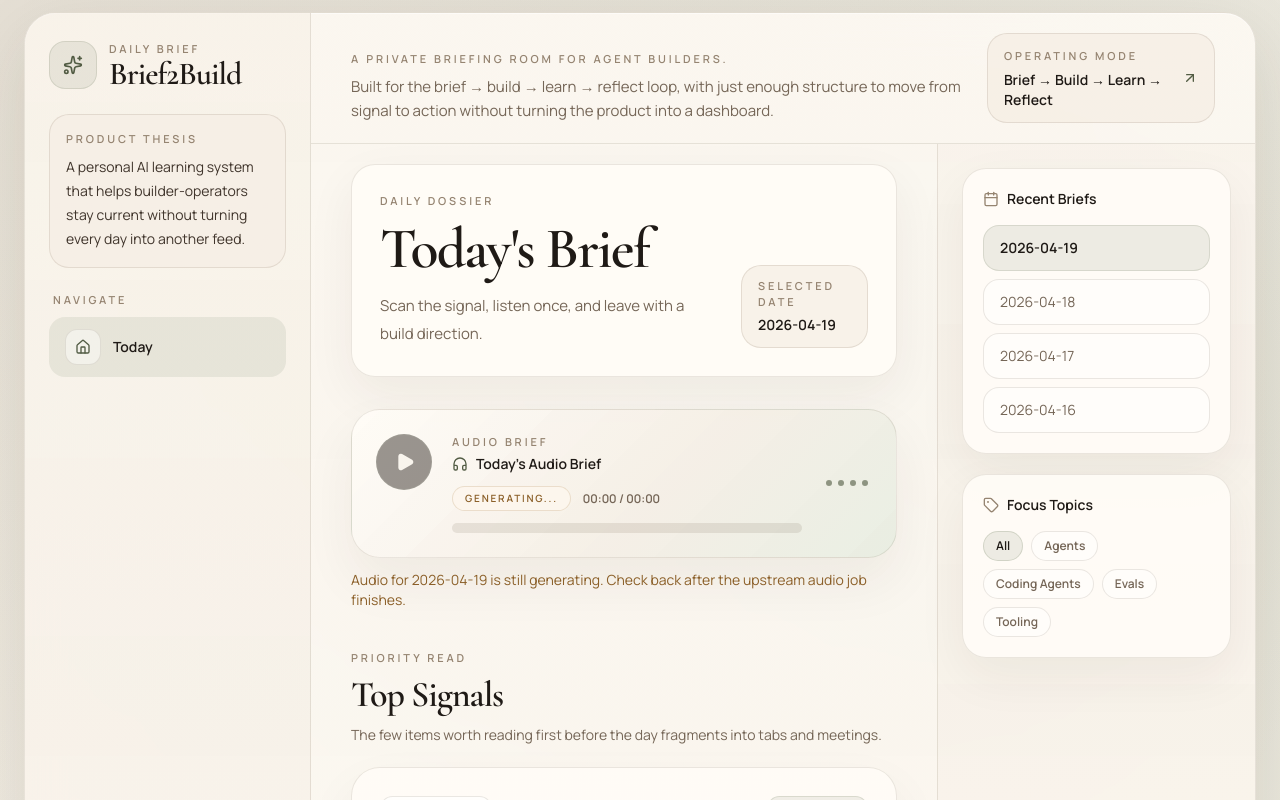
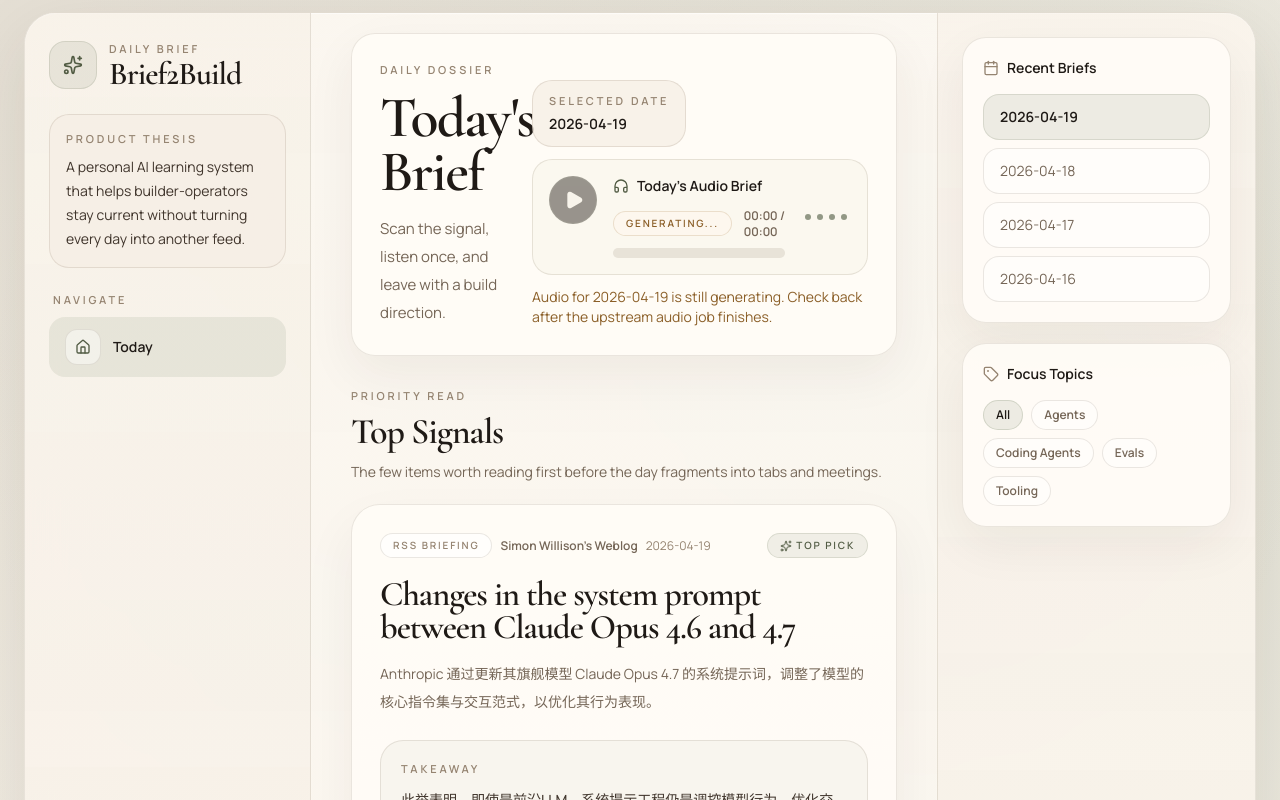
Before and after one commit to zhangyuwinnie/daily-brief, a React (Vite) app: page /today in a window 1280 px wide. Shown: the top 800 px of the page. Built offline with nearby package versions, Linux system fonts and the light colour scheme.

Commit message:
Simplify today brief header

```diff
--- a/src/components/audio/AudioPlayer.tsx
+++ b/src/components/audio/AudioPlayer.tsx
@@ -4,6 +4,7 @@ import type { DailyAudio } from "../../types/models";
 
 type AudioPlayerProps = {
   data: DailyAudio;
+  variant?: "standalone" | "compact";
 };
 
 function formatDuration(durationSec?: number) {
@@ -17,7 +18,7 @@ function formatDuration(durationSec?: number) {
   return `${String(minutes).padStart(2, "0")}:${String(seconds).padStart(2, "0")}`;
 }
 
-export function AudioPlayer({ data }: AudioPlayerProps) {
+export function AudioPlayer({ data, variant = "standalone" }: AudioPlayerProps) {
   const audioRef = useRef<HTMLAudioElement | null>(null);
   const [isPlaying, setIsPlaying] = useState(false);
   const [currentTimeSec, setCurrentTimeSec] = useState(0);
@@ -33,6 +34,7 @@ export function AudioPlayer({ data }: AudioPlayerProps) {
         : "Generating...";
   const effectiveDurationSec = loadedDurationSec > 0 ? loadedDurationSec : data.durationSec ?? 0;
   const progress = effectiveDurationSec > 0 ? Math.min((currentTimeSec / effectiveDurationSec) * 100, 100) : 0;
+  const isCompact = variant === "compact";
 
   useEffect(() => {
     setIsPlaying(false);
@@ -119,23 +121,30 @@ export function AudioPlayer({ data }: AudioPlayerProps) {
 
   return (
     <section
-      className="rounded-[1.8rem] border p-5 shadow-[0_24px_54px_rgba(53,37,20,0.06)] sm:p-6"
+      className={
+        isCompact
+          ? "rounded-[1.25rem] border p-4"
+          : "rounded-[1.8rem] border p-5 shadow-[0_24px_54px_rgba(53,37,20,0.06)] sm:p-6"
+      }
       style={{
         borderColor: "var(--border-soft)",
-        background:
-          "linear-gradient(135deg, rgba(255,252,247,0.92) 0%, rgba(244,238,229,0.95) 58%, rgba(232,238,226,0.96) 100%)"
+        background: isCompact
+          ? "rgba(250,245,236,0.72)"
+          : "linear-gradient(135deg, rgba(255,252,247,0.92) 0%, rgba(244,238,229,0.95) 58%, rgba(232,238,226,0.96) 100%)"
       }}
     >
       {data.status === "ready" && data.audioUrl ? (
         <audio ref={audioRef} preload="metadata" src={data.audioUrl} />
       ) : null}
 
-      <div className="flex flex-col gap-5 sm:flex-row sm:items-center">
+      <div className={`flex flex-col ${isCompact ? "gap-4" : "gap-5"} sm:flex-row sm:items-center`}>
         <button
           onClick={handleTogglePlayback}
           disabled={!isPlayable}
           aria-label={isPlaying ? "Pause audio brief" : "Play audio brief"}
-          className="flex h-14 w-14 flex-shrink-0 items-center justify-center self-start rounded-full border transition-all duration-300 hover:scale-[1.03] active:scale-95 disabled:cursor-not-allowed disabled:opacity-50 disabled:hover:scale-100"
+          className={`flex flex-shrink-0 items-center justify-center self-start rounded-full border transition-all duration-300 hover:scale-[1.03] active:scale-95 disabled:cursor-not-allowed disabled:opacity-50 disabled:hover:scale-100 ${
+            isCompact ? "h-12 w-12" : "h-14 w-14"
+          }`}
           style={{
             borderColor: "rgba(111,123,93,0.18)",
             background: "rgba(47, 41, 35, 0.96)",
@@ -146,9 +155,9 @@ export function AudioPlayer({ data }: AudioPlayerProps) {
         </button>
 
         <div className="min-w-0 flex-1">
-          <div className="mb-3 flex flex-wrap items-center justify-between gap-3">
+          <div className={`${isCompact ? "mb-2" : "mb-3"} flex flex-wrap items-center justify-between gap-3`}>
             <div className="min-w-0">
-              <p className="eyebrow mb-1">Audio brief</p>
+              {isCompact ? null : <p className="eyebrow mb-1">Audio brief</p>}
               <h3 className="flex items-center gap-2 text-sm font-semibold text-[color:var(--text-strong)]">
                 <Headphones className="h-4 w-4" style={{ color: "var(--accent-strong)" }} />
                 Today&apos;s Audio Brief
@@ -225,7 +234,7 @@ export function AudioPlayer({ data }: AudioPlayerProps) {
           </div>
         </div>
 
-        <div className="hidden items-end gap-1.5 px-1 sm:flex">
+        <div className={`${isCompact ? "hidden xl:flex" : "hidden sm:flex"} items-end gap-1.5 px-1`}>
           {[1, 2, 3, 4].map((bar) => (
             <div
               key={bar}
--- a/src/components/layout/AppShell.tsx
+++ b/src/components/layout/AppShell.tsx
@@ -1,4 +1,4 @@
-import { ArrowUpRight, Sparkles } from "lucide-react";
+import { Sparkles } from "lucide-react";
 import { RightRail } from "./RightRail";
 import { Sidebar } from "./Sidebar";
 import type { Insight } from "../../types/models";
@@ -30,10 +30,8 @@ export function AppShell({
         <Sidebar />
 
         <main className="flex min-w-0 flex-1 flex-col">
-          <header className="border-b px-4 py-5 sm:px-6 lg:px-10" style={{ borderColor: "var(--border-soft)" }}>
-            <div className="flex flex-col gap-5 lg:flex-row lg:items-end lg:justify-between">
-              <div className="space-y-3">
-                <div className="flex items-center gap-3 lg:hidden">
+          <header className="border-b px-4 py-4 sm:px-6 lg:hidden" style={{ borderColor: "var(--border-soft)" }}>
+            <div className="flex items-center gap-3">
               <div
                 className="flex h-11 w-11 items-center justify-center rounded-2xl border"
                 style={{
@@ -46,29 +44,6 @@ export function AppShell({
               <div>
                 <p className="eyebrow">Daily Brief</p>
                 <h1 className="display-title text-3xl font-semibold">Brief2Build</h1>
-                  </div>
-                </div>
-
-                <div className="space-y-2">
-                  <p className="eyebrow">A private briefing room for agent builders.</p>
-                  <div className="max-w-3xl">
-                    <p className="text-sm leading-6 text-[color:var(--text-muted)] sm:text-[15px]">
-                      Built for the brief → build → learn → reflect loop, with just enough structure
-                      to move from signal to action without turning the product into a dashboard.
-                    </p>
-                  </div>
-                </div>
-              </div>
-
-              <div
-                className="editorial-panel-muted flex items-center justify-between gap-4 px-4 py-3 text-sm"
-                style={{ color: "var(--text-muted)" }}
-              >
-                <div>
-                  <p className="eyebrow mb-1">Operating mode</p>
-                  <p className="font-semibold text-[color:var(--text-strong)]">Brief → Build → Learn → Reflect</p>
-                </div>
-                <ArrowUpRight className="h-4 w-4 flex-shrink-0" style={{ color: "var(--accent-strong)" }} />
               </div>
             </div>
           </header>
--- a/src/pages/TodayPage.tsx
+++ b/src/pages/TodayPage.tsx
@@ -291,8 +291,8 @@ export function TodayPage() {
         </section>
       ) : null}
 
-      <section className="editorial-panel mb-8 overflow-hidden p-6 sm:p-7">
-        <div className="flex flex-col gap-6 lg:flex-row lg:items-end lg:justify-between">
+      <section data-testid="today-brief-card" className="editorial-panel mb-8 overflow-hidden p-6 sm:p-7">
+        <div className="grid gap-6 lg:grid-cols-[minmax(0,1fr)_minmax(21rem,0.76fr)] lg:items-end">
           <div className="max-w-3xl">
             <p className="eyebrow mb-3">Daily dossier</p>
             <h2 className="display-title text-[2.8rem] font-semibold leading-[0.94] sm:text-[3.6rem]">
@@ -303,7 +303,8 @@ export function TodayPage() {
             </p>
           </div>
 
-          <div className="flex flex-col items-start gap-3 sm:flex-row sm:items-end">
+          <div className="space-y-3">
+            <div className="flex flex-wrap items-end justify-between gap-3">
               <div className="editorial-panel-muted px-4 py-3">
                 <p className="eyebrow mb-1">Selected date</p>
                 <p className="text-sm font-semibold text-[color:var(--text-strong)]">{pageData.date}</p>
@@ -321,13 +322,11 @@ export function TodayPage() {
                 </div>
               ) : null}
             </div>
-        </div>
-      </section>
 
-      <div className="mb-10">
+            <div data-testid="today-brief-audio">
               {pageData.audio ? (
                 <div>
-            <AudioPlayer data={pageData.audio} />
+                  <AudioPlayer data={pageData.audio} variant="compact" />
                   {audioStatusNotice ? (
                     <p
                       className={`mt-3 text-sm ${
@@ -340,18 +339,23 @@ export function TodayPage() {
                 </div>
               ) : (
                 <section
-            className="rounded-[1.6rem] border p-5 text-sm shadow-[0_14px_34px_rgba(53,37,20,0.05)]"
+                  className="rounded-[1.25rem] border p-4 text-sm"
                   style={{
                     borderColor: "rgba(156, 113, 48, 0.2)",
-              background: "rgba(253, 247, 238, 0.88)",
+                    background: "rgba(253, 247, 238, 0.72)",
                     color: "var(--text-base)"
                   }}
                 >
                   <h3 className="font-semibold text-[color:var(--text-strong)]">Audio brief unavailable</h3>
-            <p className="mt-1">{audioStatusNotice?.message ?? `Audio metadata is unavailable for ${pageData.date}.`}</p>
+                  <p className="mt-1">
+                    {audioStatusNotice?.message ?? `Audio metadata is unavailable for ${pageData.date}.`}
+                  </p>
                 </section>
               )}
             </div>
+          </div>
+        </div>
+      </section>
 
       {insights.length > 0 ? (
         <div className="space-y-10">
```
Also changed, not shown: 2 other files (tests, documents, lock files or other folders). Lines whose indentation alone changed are shown as unchanged.
